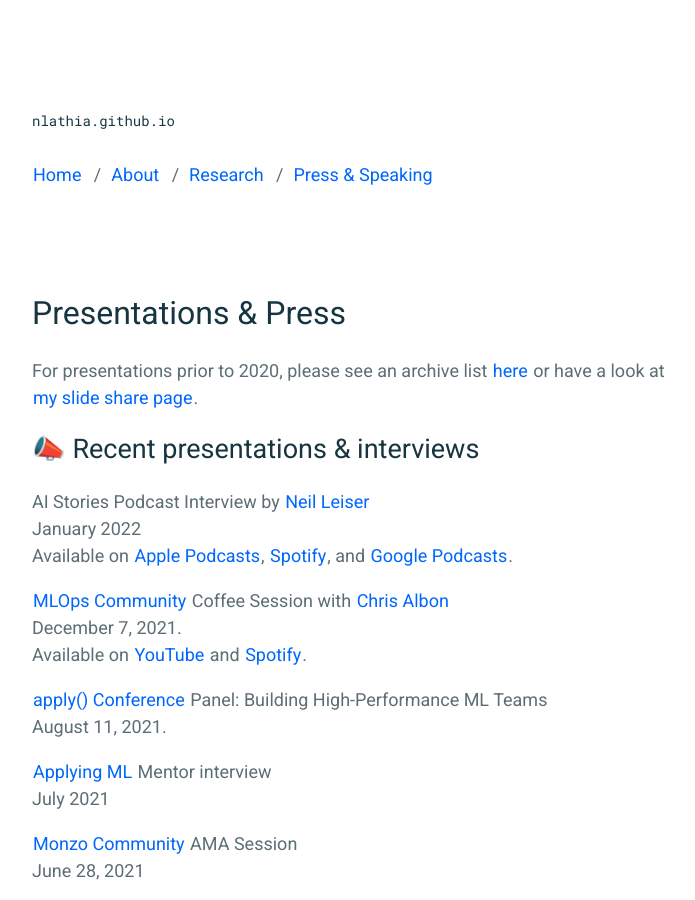
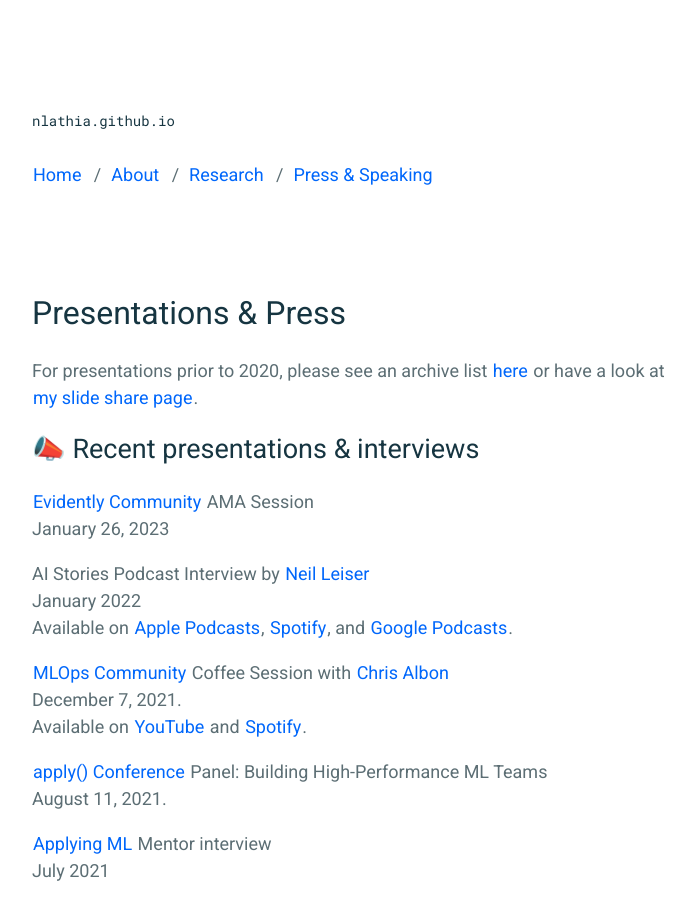
Before and after one commit to nlathia/nlathia.github.io, a Jekyll site: the page built from _pages/public.md, in a window 1280 px wide and 900 px high. Shown: the whole window, without its empty margins (258-953 px from the left). Built offline with Jekyll 4.4.1, drawn with Linux system fonts in a browser that asks for light colours.

Commit message:
Update public.md

```diff
--- a/_pages/public.md
+++ b/_pages/public.md
@@ -7,6 +7,9 @@
 For presentations prior to 2020, please see an archive list [here](../archive/public) or have a look at [my slide share page](http://www.slideshare.net/neal.lathia).
 
 # 📣 Recent presentations & interviews
+
+[Evidently Community](https://www.evidentlyai.com/community) AMA Session
+<br />January 26, 2023
 
 AI Stories Podcast Interview by [Neil Leiser](https://twitter.com/LeiserNeil)
 <br />January 2022
```
